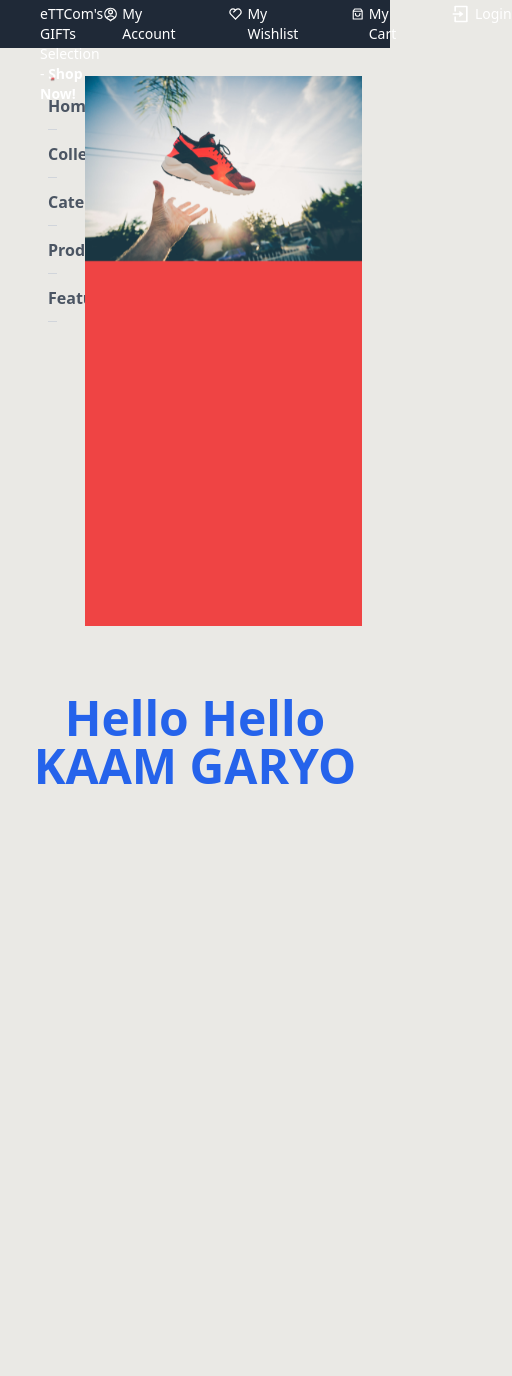
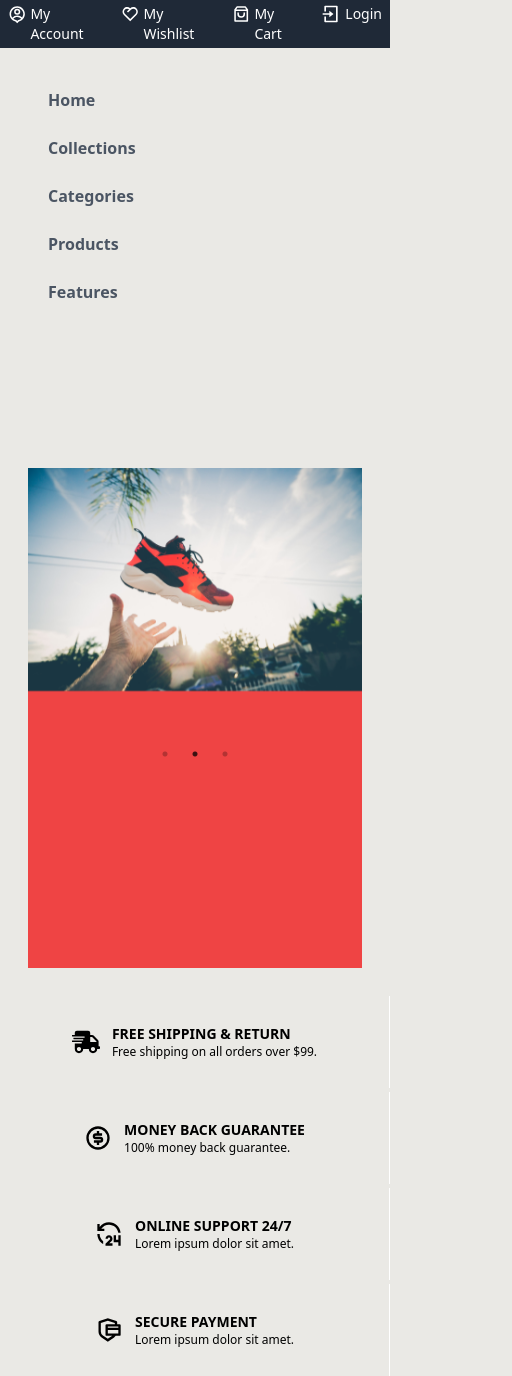
Before and after one commit to ashimmaharjan/react-ecommerce, a React (Create React App) app: page / in a window 390 px wide. Shown: the whole page, 512 px wide, since content can reach past the window. Before the commit the page ends 844 px from the top, so only its background shows below. Built offline with nearby package versions, Linux system fonts and the light colour scheme.

Commit message:
Sevices tab added

```diff
--- a/src/App.js
+++ b/src/App.js
@@ -1,6 +1,7 @@
 
 import Navbar from "./components/Navbar";
 import HeroSection from "./components/HeroSection";
+import Services from "./components/Services"
 import "./index.css";
 import "slick-carousel/slick/slick.css";
 import "slick-carousel/slick/slick-theme.css";
@@ -10,7 +11,7 @@ function App() {
     <div className="App">
       <Navbar></Navbar>
       <HeroSection></HeroSection>
-      <h2 className="text-5xl font-semibold text-center text-blue-600 mt-10"> Hello Hello KAAM GARYO </h2>
+      <Services></Services>
     </div>
   );
 }
--- a/src/components/HeroSection.js
+++ b/src/components/HeroSection.js
@@ -10,26 +10,25 @@ import Slider from "react-slick";
 const HeroSection = () => {
 
     const settings = {
-        dots: false,
+        dots: true,
         fade: true,
         infinite: true,
         autoplay: true,
         speed: 500,
-        arrows: true,
         slidesToShow: 1,
         slidesToScroll: 1,
         swipeToSlide: true,
     };
 
     const sliderWrapper = {
-        height: "550px",
+        height: "500px",
         overflow: "hidden",
     }
 
     return (
         <div className="grid grid-cols-12 gap-2 p-7">
             {/* Side navbar */}
-            <div className="col-span-2 h-96  px-5 font-semibold text-gray-600">
+            <div className="lg:col-span-2 h-96  px-5 font-semibold text-gray-600">
                 <div>
                     <img src={DummyLogo} alt="" />
                 </div>
@@ -53,10 +52,10 @@ const HeroSection = () => {
                     <MdKeyboardArrowRight className="text-gray-500"></MdKeyboardArrowRight>
                 </div>
             </div>
-            <div className="col-span-10 bg-red-500" style={sliderWrapper}>
+            <div className="col-span-12 lg:col-span-10 bg-red-500" style={sliderWrapper}>
                 <Slider {...settings}>
                     <div className="relative">
-                        {/* <img src={Shoes1} className="w-full h-auto object-contain" alt="" /> */}
+                        <img src={Shoes1} className="w-full h-auto object-cover" alt="" />
                         <div className="">
                             <button className="px-5 py-2 border-4 border-black hover:bg-black hover:text-white">
                                 Get Yours
@@ -64,10 +63,10 @@ const HeroSection = () => {
                         </div>
                     </div>
                     <div className="">
-                        <img src={Shoes2} className="w-full h-auto object-contain" alt="" />
+                        <img src={Shoes2} className="w-full h-auto object-cover" alt="" />
                     </div>
                     <div className="">
-                        <img src={Shoes3} className="w-full h-auto object-contain" alt="" />
+                        <img src={Shoes3} className="w-full h-auto object-cover" alt="" />
                     </div>
                 </Slider>
             </div>
--- a/src/components/Navbar.js
+++ b/src/components/Navbar.js
@@ -4,17 +4,18 @@ const Navbar = () => {
     return (
 
         <header>
-            <div className="w-full h-12 text-sm bg-gray-800 text-white flex justify-between px-10 items-center">
-                <div>
+            <div className="w-full h-12 text-sm bg-gray-800 text-white flex justify-between px-2 md:px-10 items-center">
+                <div className="hidden lg:block">
                     <h1>Get 10% OFF at the eTTCom's GIFTs Selection - <b>Shop Now!</b></h1>
                 </div>
 
-                <div className="flex space-x-12">
+                <div className="flex space-x-5 md:space-x-12">
                     <a href="" className="inline-flex"> <RiAccountPinCircleLine className="w-5 h-5 mr-1"></RiAccountPinCircleLine> My Account </a>
                     <a href="" className="inline-flex"> <RiHeart2Line className="w-5 h-5 mr-1"></RiHeart2Line> My Wishlist </a>
                     <a href="" className="inline-flex"> <RiShoppingBag3Line className="w-5 h-5 mr-1"></RiShoppingBag3Line> My Cart </a>
                     <a href="" className="inline-flex"> <RiLoginBoxLine className="w-5 h-5 mr-1"></RiLoginBoxLine> Login </a>
                 </div>
+
             </div>
         </header>
 
--- /dev/null
+++ b/src/components/Services.js
@@ -0,0 +1,53 @@
+import { FaShippingFast } from "react-icons/fa"
+import { Ri24HoursLine, RiMoneyDollarCircleLine, RiSecurePaymentLine } from "react-icons/ri";
+
+const Services = () => {
+    return (
+        <div className="grid grid-cols-1 lg:grid-cols-4 gap-1">
+            <div className="col-span-1 flex justify-center items-center space-x-3 py-7 border-r border-white">
+                <div>
+                    <FaShippingFast className="w-7 h-7"></FaShippingFast>
+                </div>
+                <div>
+                    <p className="text-sm font-semibold"> FREE SHIPPING & RETURN</p>
+                    <p className="text-xs"> Free shipping on all orders over $99.</p>
+                </div>
+            </div>
+
+            <div className="col-span-1 flex justify-center items-center space-x-3 py-7 border-r border-white">
+                <div>
+                    <RiMoneyDollarCircleLine className="w-7 h-7"></RiMoneyDollarCircleLine>
+                </div>
+                <div>
+                    <p className="text-sm font-semibold"> MONEY BACK GUARANTEE
+                    </p>
+                    <p className="text-xs"> 100% money back guarantee. </p>
+                </div>
+            </div>
+
+            <div className="col-span-1 flex justify-center items-center space-x-3 py-7 border-r border-white">
+                <div>
+                    <Ri24HoursLine className="w-7 h-7"></Ri24HoursLine>
+                </div>
+                <div>
+                    <p className="text-sm font-semibold"> ONLINE SUPPORT 24/7
+                    </p>
+                    <p className="text-xs"> Lorem ipsum dolor sit amet. </p>
+                </div>
+            </div>
+
+            <div className="col-span-1 flex justify-center items-center space-x-3 py-7 border-r border-white">
+                <div>
+                    <RiSecurePaymentLine className="w-7 h-7"></RiSecurePaymentLine>
+                </div>
+                <div>
+                    <p className="text-sm font-semibold"> SECURE PAYMENT
+                    </p>
+                    <p className="text-xs"> Lorem ipsum dolor sit amet. </p>
+                </div>
+            </div>
+        </div>
+    );
+}
+
+export default Services;
```
